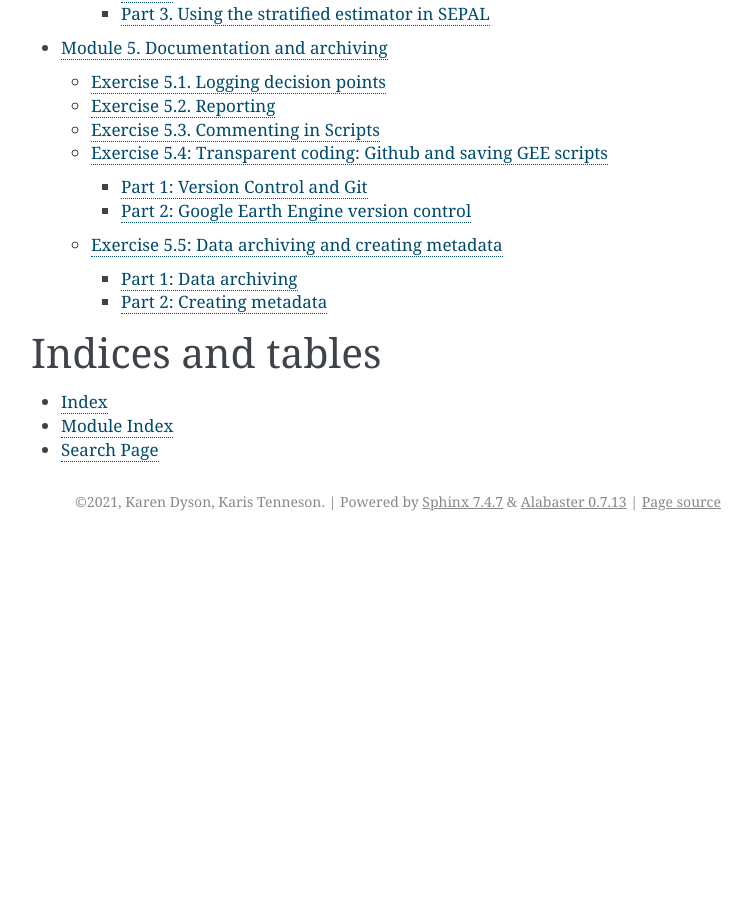
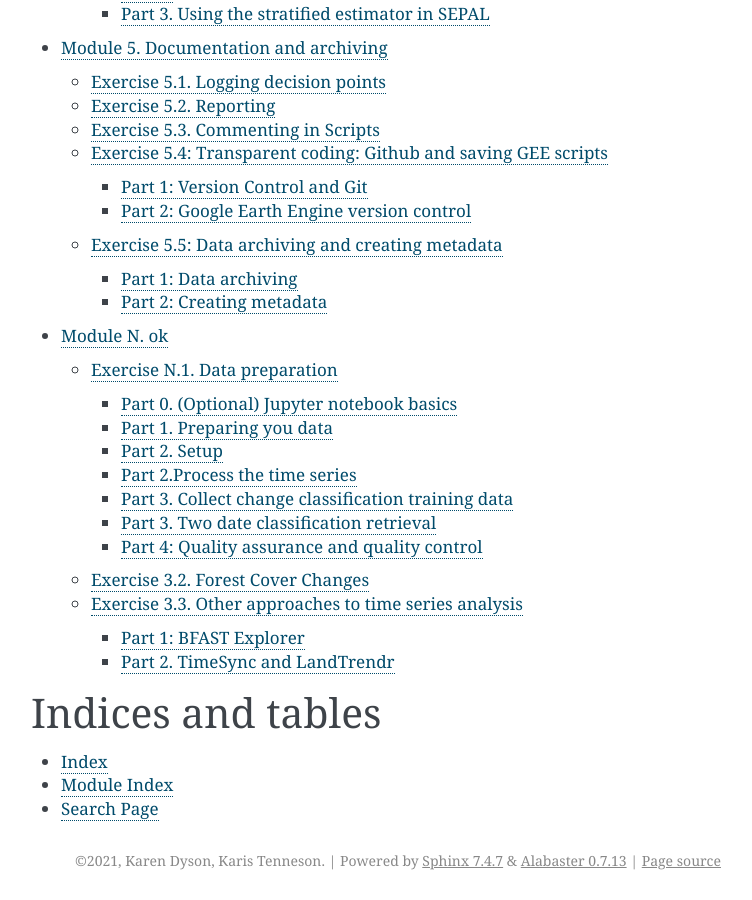
Before and after one commit to sig-gis/SEPAL-CEO, a Sphinx documentation site: the page built from docs/index.rst, in a window 1280 px wide and 900 px high, scrolled down 1796 px. Shown: the whole window, without its empty margins (389-1141 px from the left). Built offline with Sphinx 7.4.7, drawn with Linux system fonts in a browser that asks for light colours; before the commit the page ends 2337 px from its top, so only the background shows below that.

Commit message:
added place hokder for smfm module

```diff
--- a/docs/index.rst
+++ b/docs/index.rst
@@ -14,6 +14,7 @@ Welcome to Area Estimation with SEPAL and CEO!
    Module 3. Image change detection <module-3>
    Module 4. Sample-based estimation of area and accuracy <module-4>
    Module 5. Documentation and archiving <module-5>
+   Module N. ok <module-N>
 
 
 Indices and tables
```
